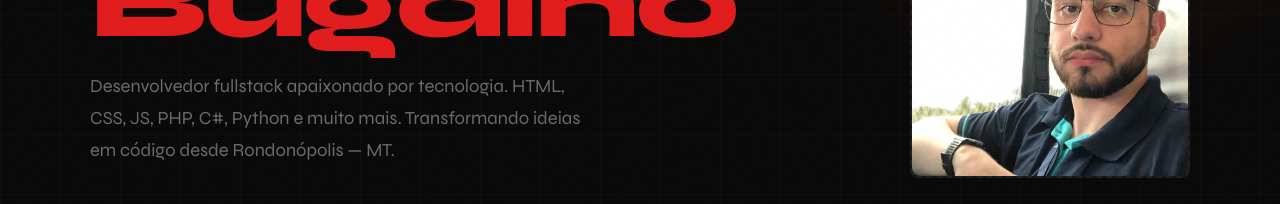
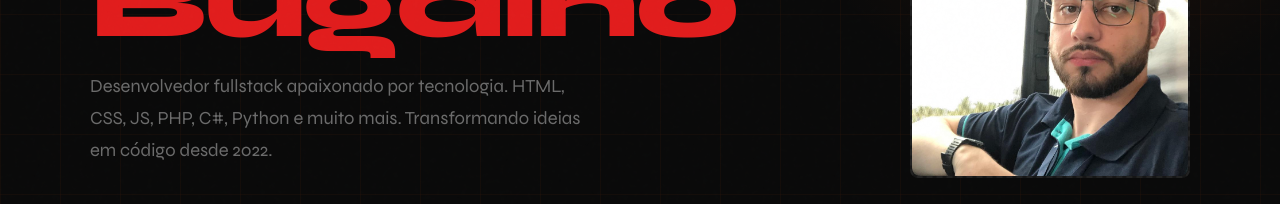
Before and after one commit to NSIX06/Portfolio, a React (Vite) app: page / in a window 1280 px wide. Shown: the part 406-610 px from the top of the page. Built offline with nearby package versions, Linux system fonts and the light colour scheme; no server answers.

Commit message:
Update Hero.jsx

```diff
--- a/src/components/Hero/Hero.jsx
+++ b/src/components/Hero/Hero.jsx
@@ -31,7 +31,7 @@ export default function Hero() {
           <p className={`${styles.sub} hero-enter-3`}>
             Desenvolvedor fullstack apaixonado por tecnologia. HTML, CSS, JS,
             PHP, C#, Python e muito mais. Transformando ideias em código desde
-            Rondonópolis&nbsp;—&nbsp;MT.
+            2022.
           </p>
 
           <div className={`${styles.ctas} hero-enter-4`}>
```
